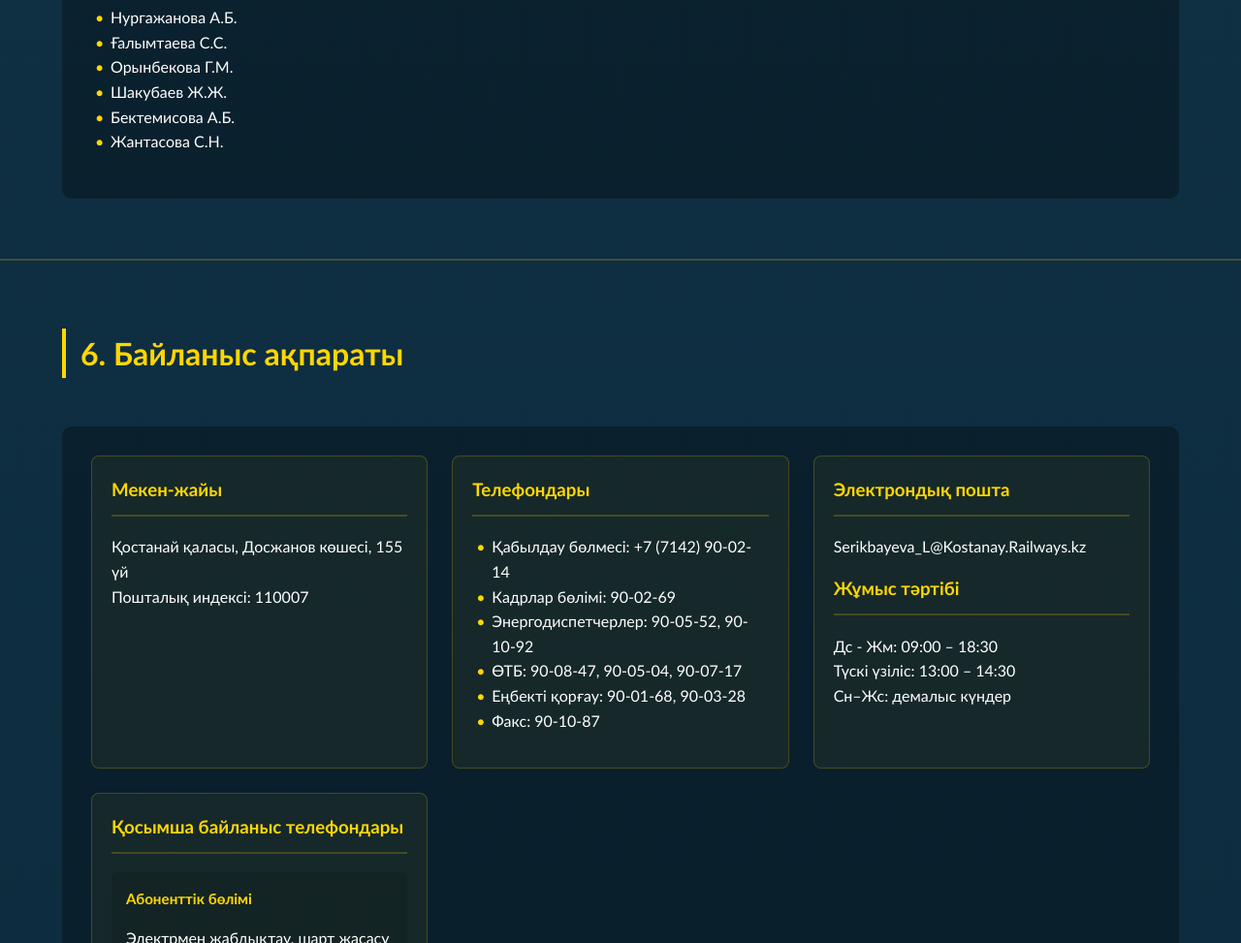
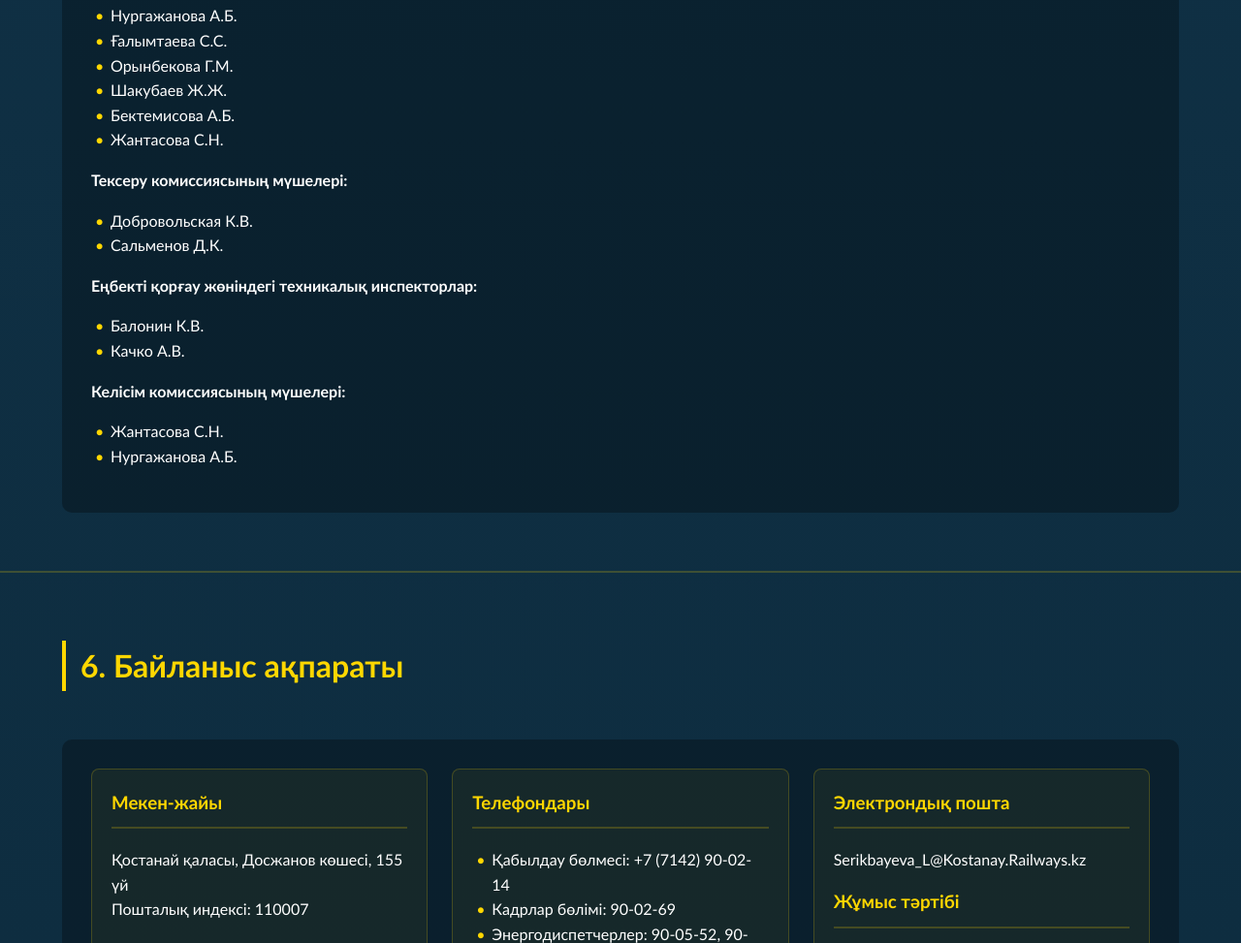
Before and after one commit to gdxc12/15, a plain HTML site: page index.html in a window 1280 px wide. Shown: the part 10311-11284 px from the top of the page at 97% size. Drawn offline with Linux system fonts and the light colour scheme.

Commit message:
Update index.html

```diff
--- a/index.html
+++ b/index.html
@@ -1438,6 +1438,21 @@
         <li>Бектемисова А.Б.</li>
         <li>Жантасова С.Н.</li>
       </ul>
+	<p><strong>Члены ревизионной коммисии:</strong></p>
+      <ul>
+        <li>Добровольская К.В.</li>
+        <li>Сальменов Д.К.</li>
+      </ul>
+      <p><strong>Технические инспектора по охране труда:</strong></p>
+      <ul>
+        <li>Балонин К.В.</li>
+        <li>Качко А.В.</li>
+      </ul>
+      <p><strong>Члены согласительнной коммисии:</strong></p>
+      <ul>
+        <li>Жантасова С.Н.</li>
+        <li>Нургажанова А.Б.</li>
+      </ul>
     </div>
   </section>
 </div>
@@ -1465,6 +1480,21 @@
         <li>Бектемисова А.Б.</li>
         <li>Жантасова С.Н.</li>
       </ul>
+	    <p><strong>Тексеру комиссиясының мүшелері:</strong></p>
+      <ul>
+        <li>Добровольская К.В.</li>
+        <li>Сальменов Д.К.</li>
+      </ul>
+      <p><strong>Еңбекті қорғау жөніндегі техникалық инспекторлар:</strong></p>
+      <ul>
+        <li>Балонин К.В.</li>
+        <li>Качко А.В.</li>
+      </ul>
+      <p><strong>Келісім комиссиясының мүшелері:</strong></p>
+      <ul>
+        <li>Жантасова С.Н.</li>
+        <li>Нургажанова А.Б.</li>
+      </ul>
     </div>
   </section>
 </div>
```
